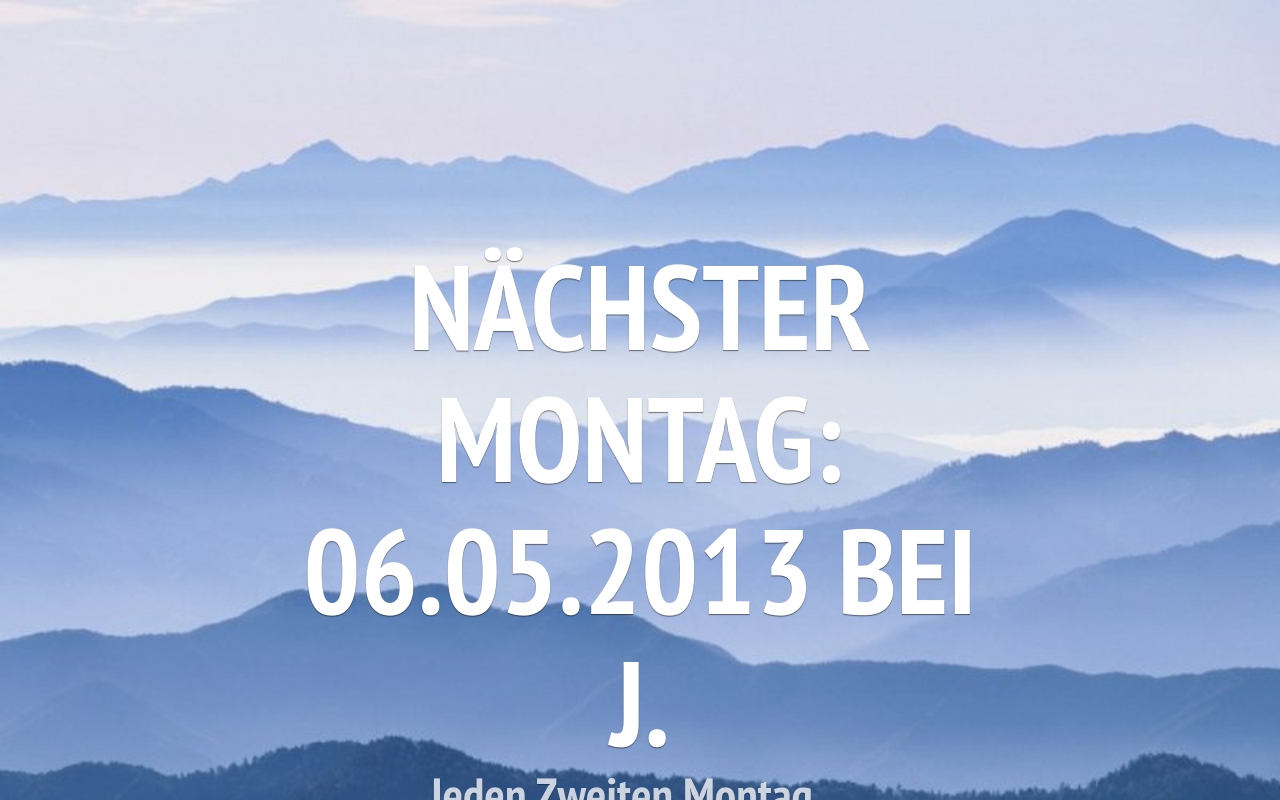
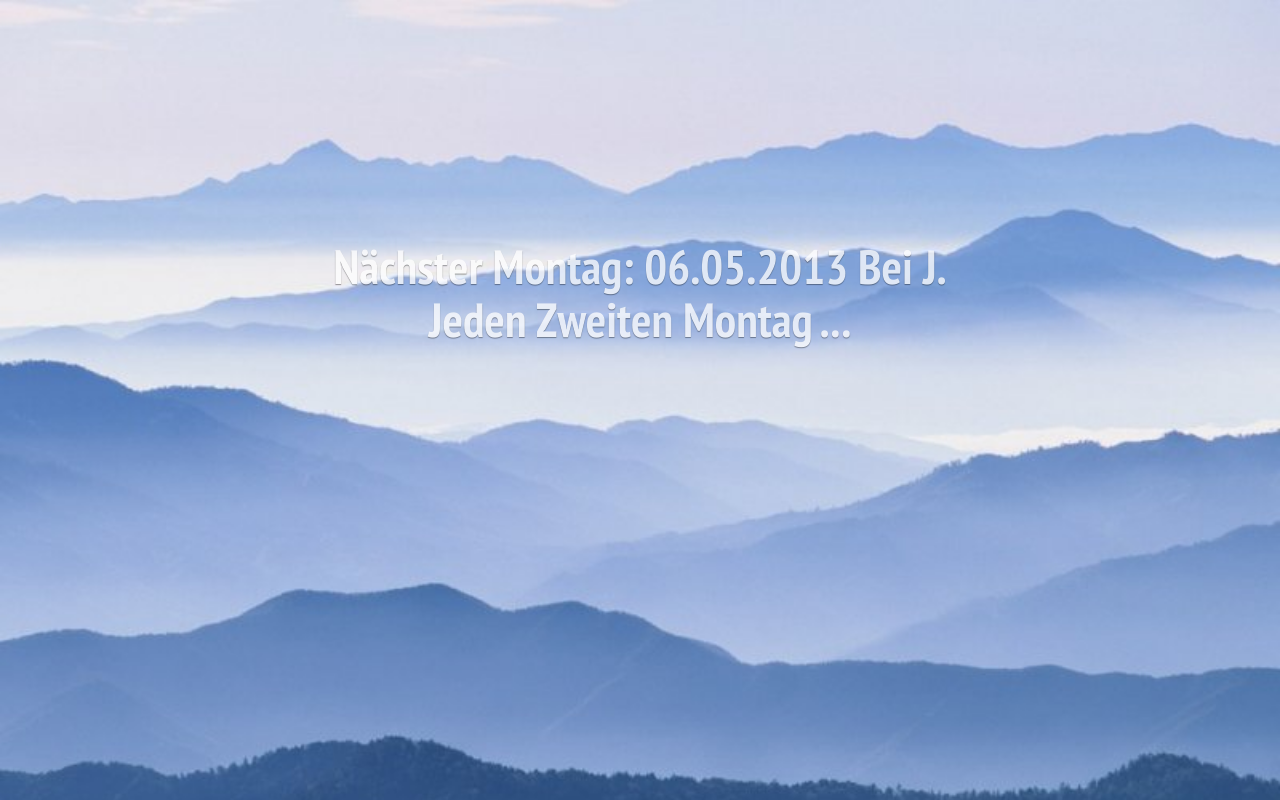
Before and after one commit to montagsrunde/montagsrunde.github.io, a plain HTML site: page index.html in a window 1280 px wide. Drawn offline with nearby package versions, Linux system fonts and the light colour scheme.

Commit message:
Update index.html

```diff
--- a/index.html
+++ b/index.html
@@ -19,7 +19,7 @@
     <!--<li id="section-1" class="cover" data-parallax-background="-.05">-->
     <li id="section-1" class="cover">
         <header data-fade="550" data-slow-scroll="3">
-            <h1>Nächster Montag: 06.05.2013 bei J.</h1>
+            <h2>Nächster Montag: 06.05.2013 bei J.</h2>
             <h2>Jeden zweiten Montag ...</h2>
         </header>
     </li>
```
